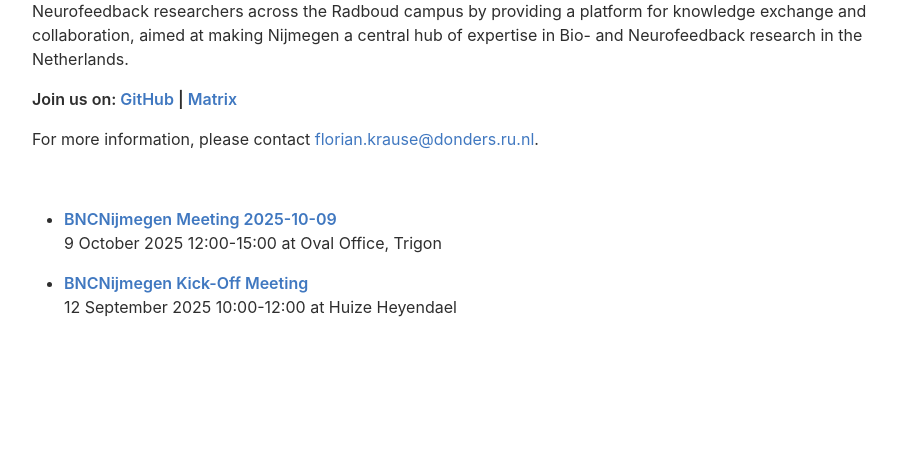
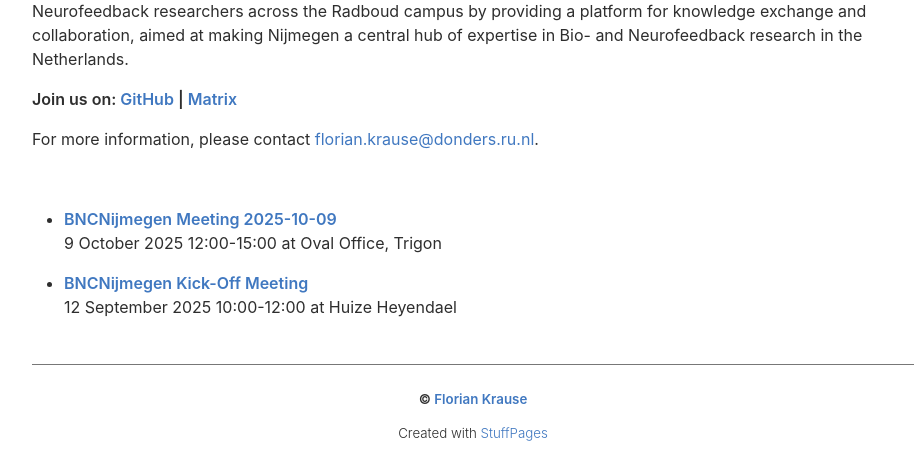
Before and after one commit to bncnijmegen/bncnijmegen.github.io, a plain HTML site: page index.html in a window 1280 px wide. Shown: the part 373-842 px from the top of the page, without its empty margins (167-1091 px from the left). Before the commit the page ends 800 px from the top, so only its background shows below. Drawn offline with Linux system fonts and the light colour scheme.

Commit message:
Deploying to gh-pages from @ bncnijmegen/bncnijmegen.github.io@1b77f26bcfc779fcb38fd4f73d3020cdccb552ad 🚀

```diff
--- a/index.html
+++ b/index.html
@@ -23,5 +23,15 @@ by providing a platform for knowledge exchange and collaboration, aimed at makin
 <ul class="pagelisting">
 <li><p><a href="2025-10-09">BNCNijmegen Meeting 2025-10-09</a><br />9 October 2025 12:00-15:00 at Oval Office, Trigon</p></li><li><p><a href="kick-off">BNCNijmegen Kick-Off Meeting</a><br />12 September 2025 10:00-12:00 at Huize Heyendael</p></li></ul>
 </main>
+<footer>
+<p>
+<strong>© <a href="https://www.floriankrause.org">Florian Krause</a></strong>
+<br/>
+<em></em>
+</p>
+<p>
+Created with <a href="https://fladd.github.io/StuffPages/">StuffPages</a>
+</p>
+</footer>
 </body>
 </html>
```
